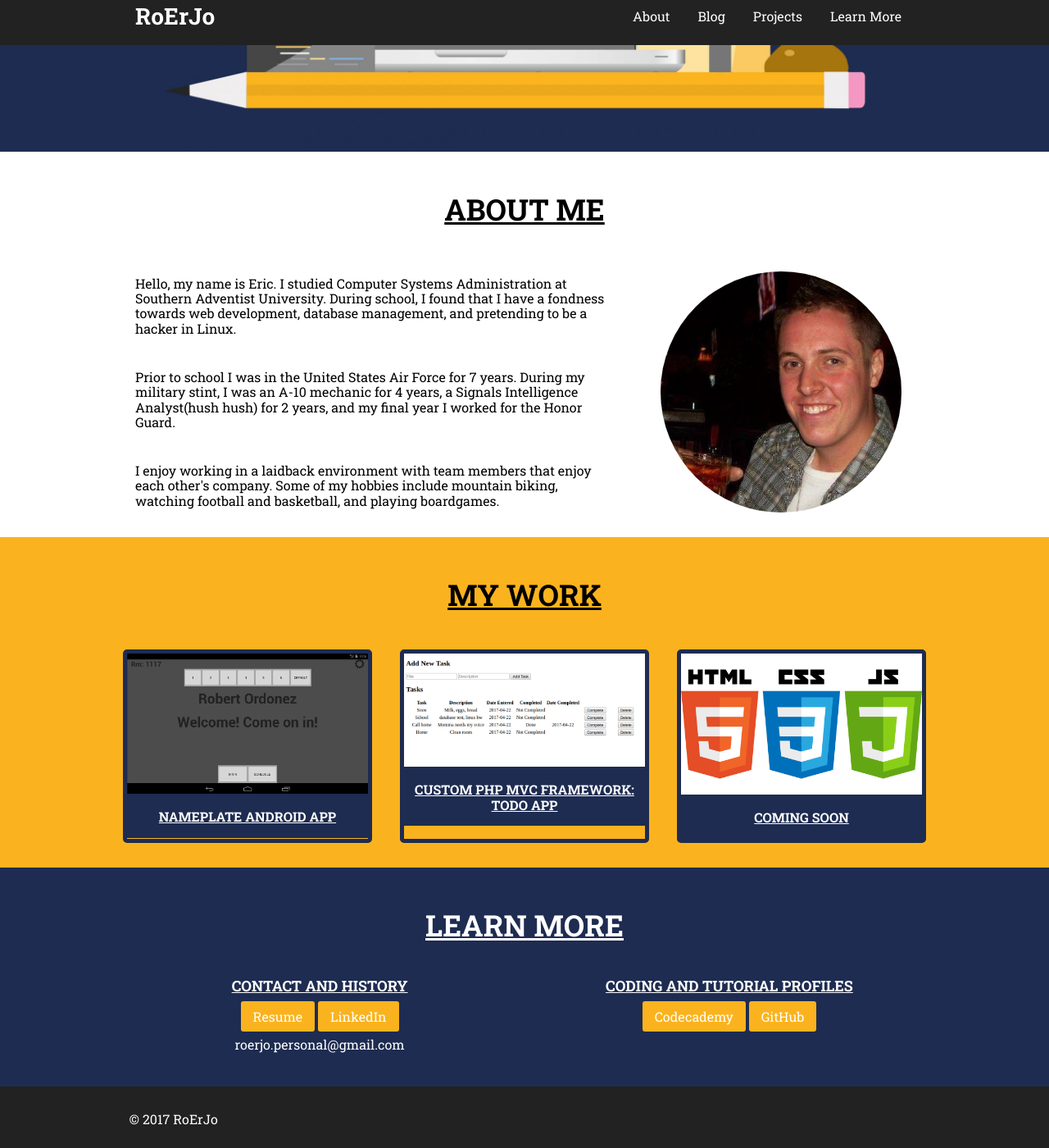
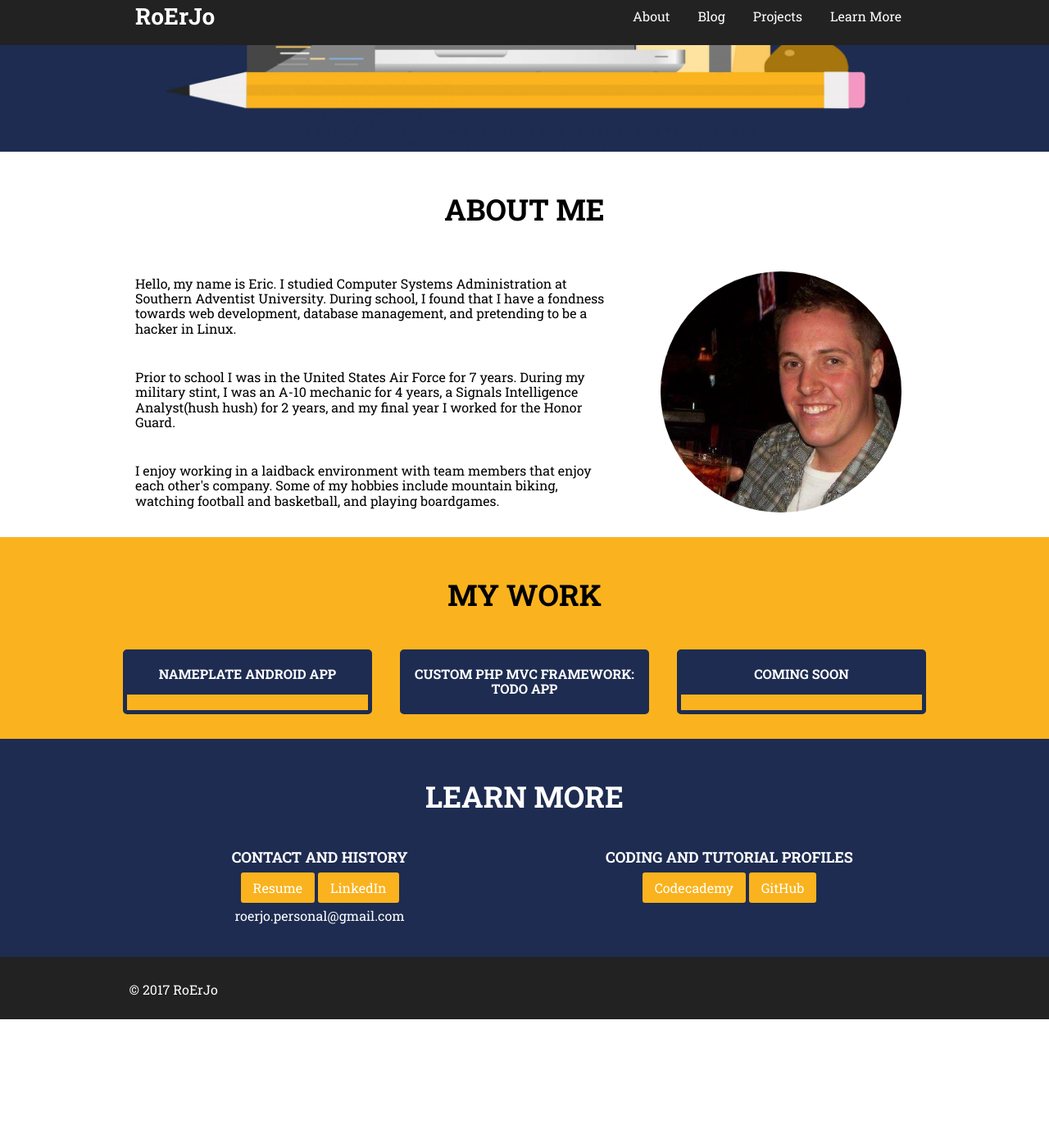
Before and after one commit to roerjo/roerjo.me, a Jekyll site: the page built from index.html, in a window 1280 px wide and 1400 px high, scrolled down 400 px. Shown: the whole window at 82% size. Built offline with Jekyll 4.4.1, drawn with Linux system fonts in a browser that asks for light colours; after the commit the page ends 1643 px from its top, so only the background shows below that.

Commit message:
removed images

```diff
--- a/css/main.css
+++ b/css/main.css
@@ -9,7 +9,6 @@ body {
 
 h2, h3 {
   text-align: center;
-  text-decoration: underline;
   text-transform: uppercase; }
 
 /*---------- Header/Nav ----------*/
@@ -147,10 +146,6 @@ header {
     text-align: center;
     border: none;
     overflow: auto; }
-  .work img {
-    height: 100%;
-    width: 100%;
-    background-color: white; }
   .work h3 {
     color: #fff;
     font-size: 100%;
--- a/index.html
+++ b/index.html
@@ -27,7 +27,6 @@ title: RoErJo | Home
     			<div class="projects">
 	    			<a href="https://github.com/roerjo/D-Sign-Tablet-App">
 	    			<div class="thumbnail">
-	    				<img src="img/index/dSign.png" alt="Screenshot of android nameplate app">
 	    				<div class="caption">
 	    					<h3>Nameplate Android App</h3>
 	    				</div>
@@ -37,7 +36,6 @@ title: RoErJo | Home
     			<div class="projects">
     				<a href="https://github.com/roerjo/custom-php-framework-todo-app">
     				<div class="thumbnail">
-	    				<img src="img/index/todoApp.png" alt="Screenshot of Todo app">
 	    				<div class="caption">
 	    					<h3>Custom PHP MVC Framework: Todo App</h3>
 	    				</div>
@@ -47,7 +45,6 @@ title: RoErJo | Home
     			<div class="projects">
     				<a href="#">
     				<div class="thumbnail">
-	    				<img src="img/index/frontend.png" alt="misc projects">
 	    				<div class="caption">
 	    					<h3>Coming Soon</h3>
 	    				</div>
```
Also changed, not shown: scss/main.scss (+1 -7 lines), 1 other file.
